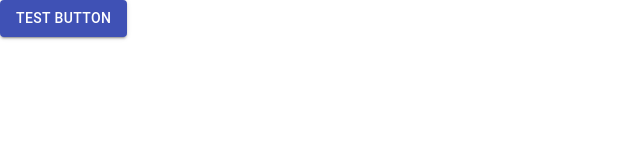
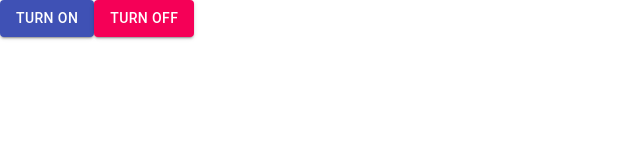
Before and after one commit to so2OhYUUGI/nae-log, a Gatsby site: page / in a window 1280 px wide. Shown: the whole page, without its empty margins (0-640 px from the left). Built offline with nearby package versions, Linux system fonts and the light colour scheme; Gatsby itself is replaced by a stand-in of ours.

Commit message:
button test

```diff
--- a/src/pages/index.tsx
+++ b/src/pages/index.tsx
@@ -1,12 +1,44 @@
 import React from "react";
+import { QueryClient, QueryClientProvider } from "@tanstack/react-query";
 import Button from "@mui/material/Button";
+import axios from "axios";
+
+const queryClient = new QueryClient();
 
 const TestButton: React.FC = () => {
+  const toggleLamp = async (state: "on" | "off") => {
+    const url = `http://raspberrypi.local:8000/api/lamp/`;
+    const response = await axios.post(url, { state });
+    return response.data;
+  };
+
+  const handleClick = async (status: "on" | "off") => {
+    try {
+      await toggleLamp(status);
+      alert(`Lamp switched ${status}`);
+    } catch (error) {
+      console.error("Failed to switch lamp", error);
+      alert("Failed to switch lamp");
+    }
+  };
+
   return (
-    <Button variant="contained" color="primary">
-      Test Button
-      {process.env.NAELOG_API_URL}
-    </Button>
+    <QueryClientProvider client={queryClient}>
+      <Button
+        variant="contained"
+        color="primary"
+        onClick={() => handleClick("on")}
+      >
+        Turn On
+      </Button>
+      <Button
+        variant="contained"
+        color="secondary"
+        onClick={() => handleClick("off")}
+      >
+        Turn Off
+      </Button>
+    </QueryClientProvider>
   );
 };
 
```
Also changed, not shown: package.json (+4 -4 lines), 1 other file.
